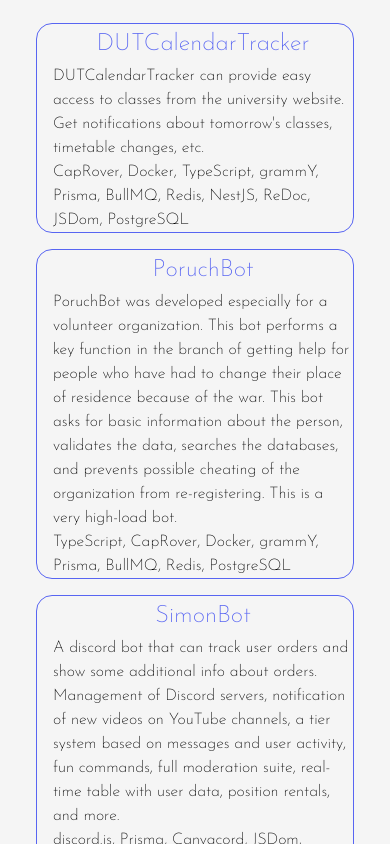
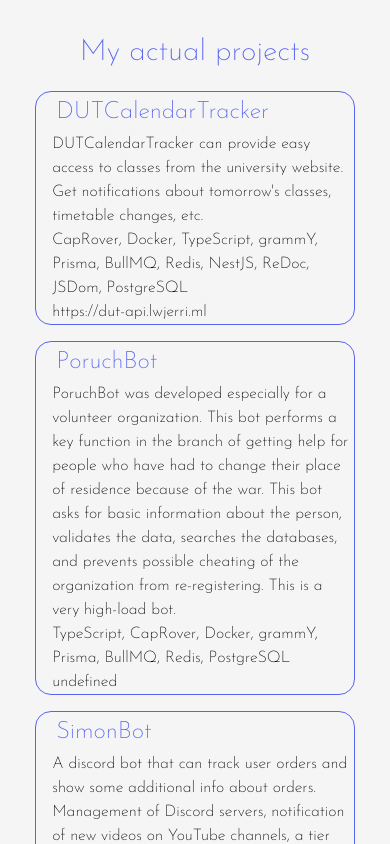
Before and after one commit to luvlqq/luvlqq.dev, a SvelteKit app: page /projects in a window 390 px wide. Shown: the top 844 px of the page. Built offline with nearby package versions, Linux system fonts and the light colour scheme.

Commit message:
mobile upd

```diff
--- a/src/components/project.svelte
+++ b/src/components/project.svelte
@@ -8,9 +8,12 @@
 		<div class="grid grid-cols-1 gap-4">
 			{#each projects as project}
 				<div class="card">
-					<div class="projectName text-2xl text-center p-1"><span class="text-[#5865F2]">{project.name}</span></div>
+					<div class="projectName text-2xl p-1">
+						<span class="text-[#5865F2]">{project.name}</span>
+					</div>
 					<div class="projectDescription">{project.description}</div>
 					<div class="projectStack">{project.stack.join(', ')}</div>
+					<div>{project.url}</div>
 				</div>
 			{/each}
 		</div>
@@ -19,24 +22,24 @@
 
 <style>
 	@import url('https://fonts.googleapis.com/css2?family=Josefin+Sans:wght@200&display=swap');
+
 	.main {
-		display: grid;
 		align-content: center;
 		align-items: center;
-		padding: 2.25rem;
 		font-weight: 400;
 		background: #f5f5f5;
 		font-family: 'Josefin Sans', serif;
-		height: 100vh;
+		min-height: 100vh;
+      padding: 2.2em;
 	}
 	.card {
+      display: grid;
 		padding-left: 1rem;
 		color: black;
 		/*background-color: black;*/
 		border: 1px solid #5865f2;
 	}
 	.projectName {
-
 	}
 	.projectDescription {
 	}
```
Also changed, not shown: src/components/nav.svelte (added).
